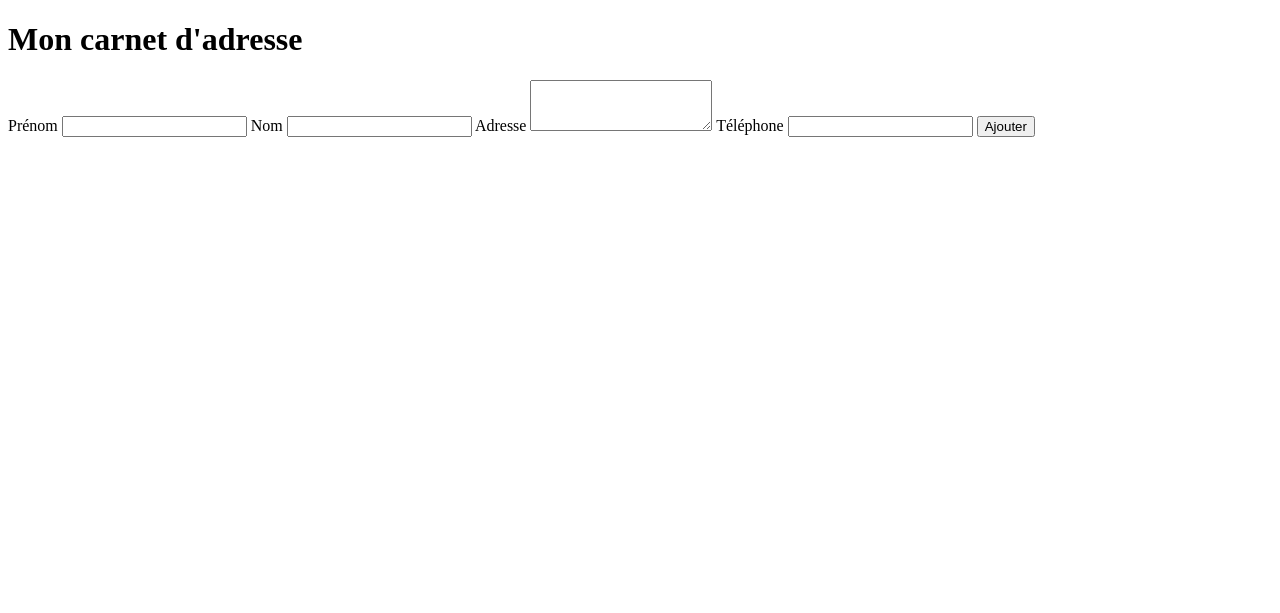
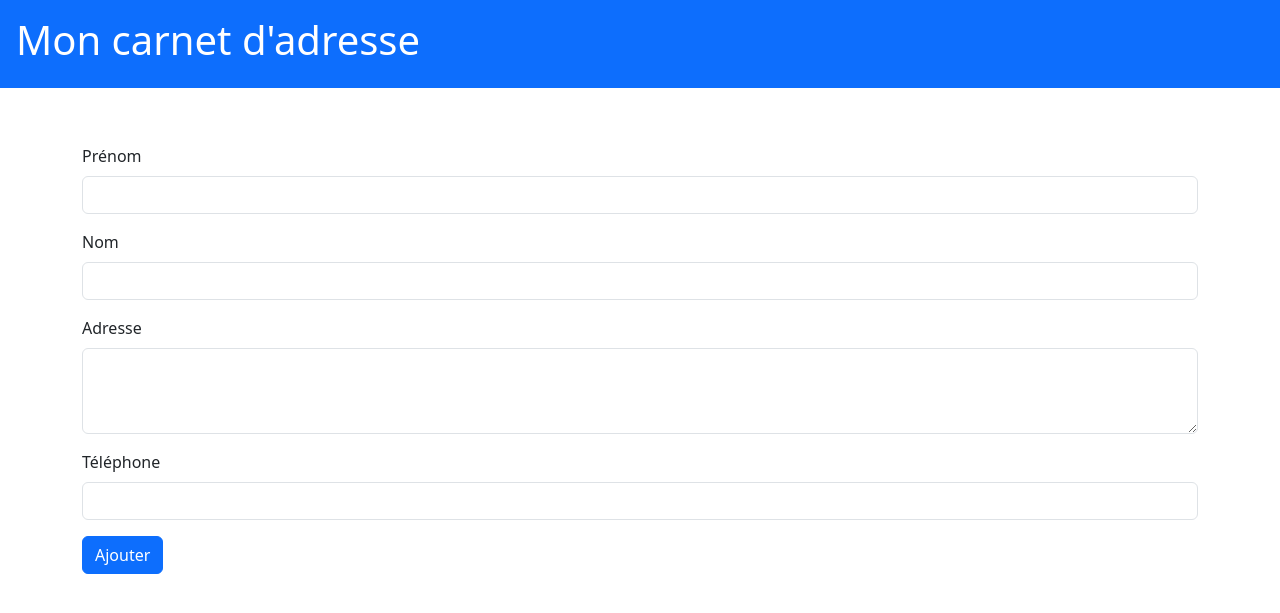
Before and after one commit to MaximeLefranc/crm_python, a Django app: page / in a window 1280 px wide. Shown: the top 613 px of the page. Run offline with Django 4.2, Linux system fonts and the light colour scheme; data that the repository does not hold is empty; some libraries are stand-ins or nearby versions.

Commit message:
styled app with django bootstrap package

```diff
--- a/requirements.txt
+++ b/requirements.txt
@@ -1,5 +1,7 @@
 asgiref==3.7.2
+beautifulsoup4==4.12.2
 Django==4.2.7
+django-bootstrap-v5==1.0.11
 Faker==19.13.0
 iniconfig==2.0.0
 packaging==23.2
@@ -8,5 +10,6 @@ pytest==7.4.3
 python-dateutil==2.8.2
 python-dotenv==1.0.0
 six==1.16.0
+soupsieve==2.5
 sqlparse==0.4.4
 tinydb==4.8.0
--- /dev/null
+++ b/src/contacts/static/css/style.css
@@ -0,0 +1,5 @@
+.navbar {
+    background-color: #0d6efd;
+    padding: 16px;
+    margin-bottom: 32px;
+}
--- a/src/contacts/templates/contacts/index.html
+++ b/src/contacts/templates/contacts/index.html
@@ -1,37 +1,87 @@
+{% load static %} {% load bootstrap5 %}
 <!DOCTYPE html>
 <html lang="fr">
   <head>
     <meta charset="UTF-8" />
     <meta name="viewport" content="width=device-width, initial-scale=1.0" />
+    {% bootstrap_css %}
+    <link rel="stylesheet" href="{% static 'css/style.css' %}" />
     <title>Mon carnet d'adresse</title>
   </head>
   <body>
-    <h1>Mon carnet d'adresse</h1>
+    <div class="navbar">
+      <h1 class="text-white">Mon carnet d'adresse</h1>
+    </div>
+    <div class="container">
+      <div class="row g-4">
         {% for user in users %}
-    <h2>{{ user.full_name }}</h2>
+        <div class="col-md-6 col-lg-4">
+          <div class="card">
+            <div class="card-body">
+              <h2 class="card-title">{{ user.full_name }}</h2>
               {% if user.phone_number %}
-    <p>{{ user.phone_number }}</p>
-    {% endif %} {% if user.address %}
-    <p>{{ user.address }}</p>
+              <p class="card-text text-primary">
+                {{ user.phone_number }} {% endif %}
+              </p>
+              {% if user.address %}
+              <p class="card-text">{{ user.address }}</p>
               {% endif %}
+
               <form method="post" action="{% url 'delete_contact' %}">
                 {% csrf_token %}
-      <input type="hidden" name="first_name" value="{{user.first_name}}" />
-      <input type="hidden" name="last_name" value="{{user.last_name}}" />
-      <button type="submit">Supprimer</button>
+                <input
+                  type="hidden"
+                  name="first_name"
+                  value="{{user.first_name}}" />
+                <input
+                  type="hidden"
+                  name="last_name"
+                  value="{{user.last_name}}" />
+                <button class="btn btn-danger" type="submit">Supprimer</button>
               </form>
+            </div>
+          </div>
+        </div>
         {% endfor %}
+      </div>
+      <div class="row mt-5">
         <form action="{% url 'add_contact' %}" method="post">
           {% csrf_token %}
-      <label for="first_name">Prénom</label>
-      <input id="first_name" type="text" name="first_name" />
-      <label for="last_name">Nom</label>
-      <input id="last_name" type="text" name="last_name" />
-      <label for="address">Adresse</label>
-      <textarea name="address" id="address" rows="3"></textarea>
-      <label for="phone_number">Téléphone</label>
-      <input id="phone_number" type="text" name="phone_number" />
-      <button type="submit">Ajouter</button>
+          <div class="mb-3">
+            <label class="form-label" for="first_name">Prénom</label>
+            <input
+              class="form-control"
+              id="first_name"
+              type="text"
+              name="first_name" />
+          </div>
+          <div class="mb-3">
+            <label class="form-label" for="last_name">Nom</label>
+            <input
+              class="form-control"
+              id="last_name"
+              type="text"
+              name="last_name" />
+          </div>
+          <div class="mb-3">
+            <label class="form-label" for="address">Adresse</label>
+            <textarea
+              class="form-control"
+              name="address"
+              id="address"
+              rows="3"></textarea>
+          </div>
+          <div class="mb-3">
+            <label class="form-label" for="phone_number">Téléphone</label>
+            <input
+              class="form-control"
+              id="phone_number"
+              type="text"
+              name="phone_number" />
+          </div>
+          <button class="btn btn-primary" type="submit">Ajouter</button>
         </form>
+      </div>
+    </div>
   </body>
 </html>
--- a/src/webapp/settings.py
+++ b/src/webapp/settings.py
@@ -42,6 +42,7 @@ INSTALLED_APPS = [
     'django.contrib.messages',
     'django.contrib.staticfiles',
     'contacts',
+    'bootstrap5',
 ]
 
 MIDDLEWARE = [
```
Also changed, not shown: db.json (+1 -20 lines), src/contacts/migrations/__init__.py (deleted). Lines whose indentation alone changed are shown as unchanged.
